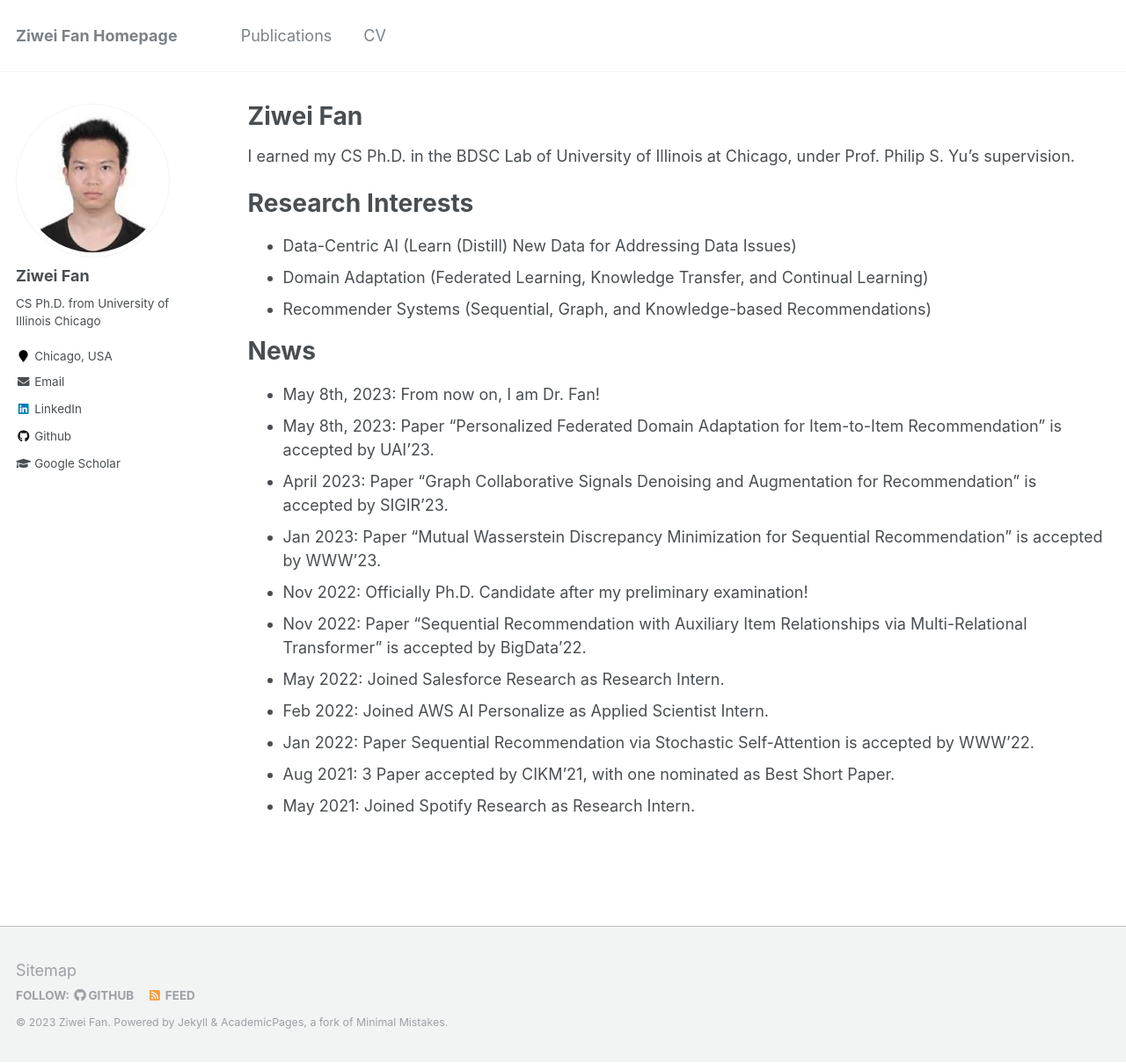
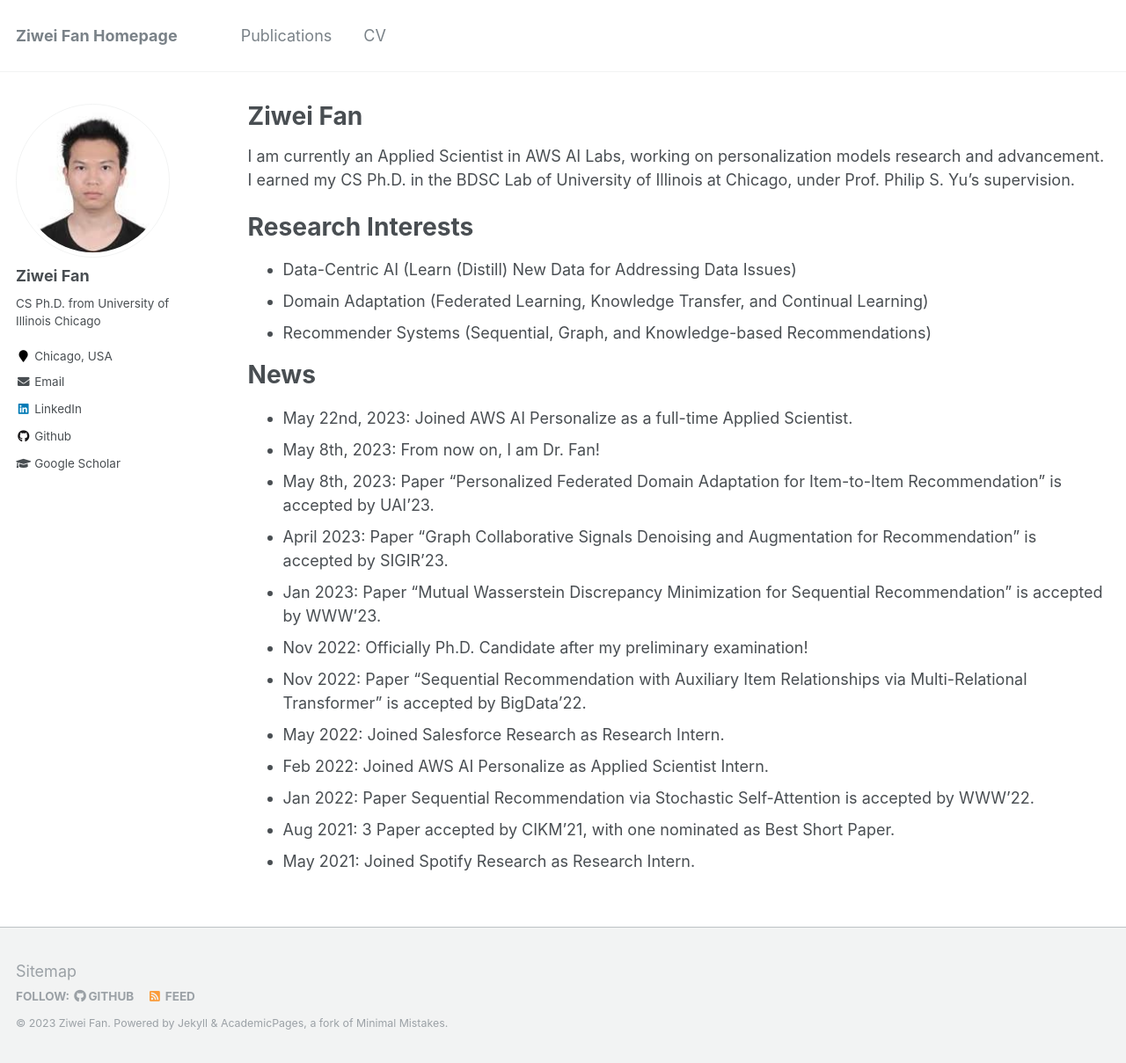
Before and after one commit to ziwei-fan/ziwei-fan.github.io, a Jekyll site: the page built from _pages/about.md, in a window 1280 px wide and 1209 px high. Shown: the whole window at 88% size. Built offline with Jekyll 4.4.1, drawn with Linux system fonts in a browser that asks for light colours.

Commit message:
Update about.md

```diff
--- a/_pages/about.md
+++ b/_pages/about.md
@@ -11,6 +11,7 @@ redirect_from:
 
 
 <!-- # About Me -->
+I am currently an Applied Scientist in AWS AI Labs, working on personalization models research and advancement.
 I earned my CS Ph.D. in the BDSC Lab of University of Illinois at Chicago, under Prof. Philip S. Yu's supervision.
 <!-- <span style="color:red">Actively looking for full-time positions of Applied/Research Scientist, Machine Learning Engineer in recommender systems.</span> -->
 
@@ -24,6 +25,7 @@ I earned my CS Ph.D. in the BDSC Lab of University of Illinois at Chicago, under
 
 
 # News
+* May 22nd, 2023: Joined AWS AI Personalize as a full-time Applied Scientist.
 * May 8th, 2023: From now on, I am Dr. Fan!
 * May 8th, 2023: Paper "Personalized Federated Domain Adaptation for Item-to-Item Recommendation" is accepted by UAI'23.
 * April 2023: Paper "Graph Collaborative Signals Denoising and Augmentation for Recommendation" is accepted by SIGIR'23.
```
